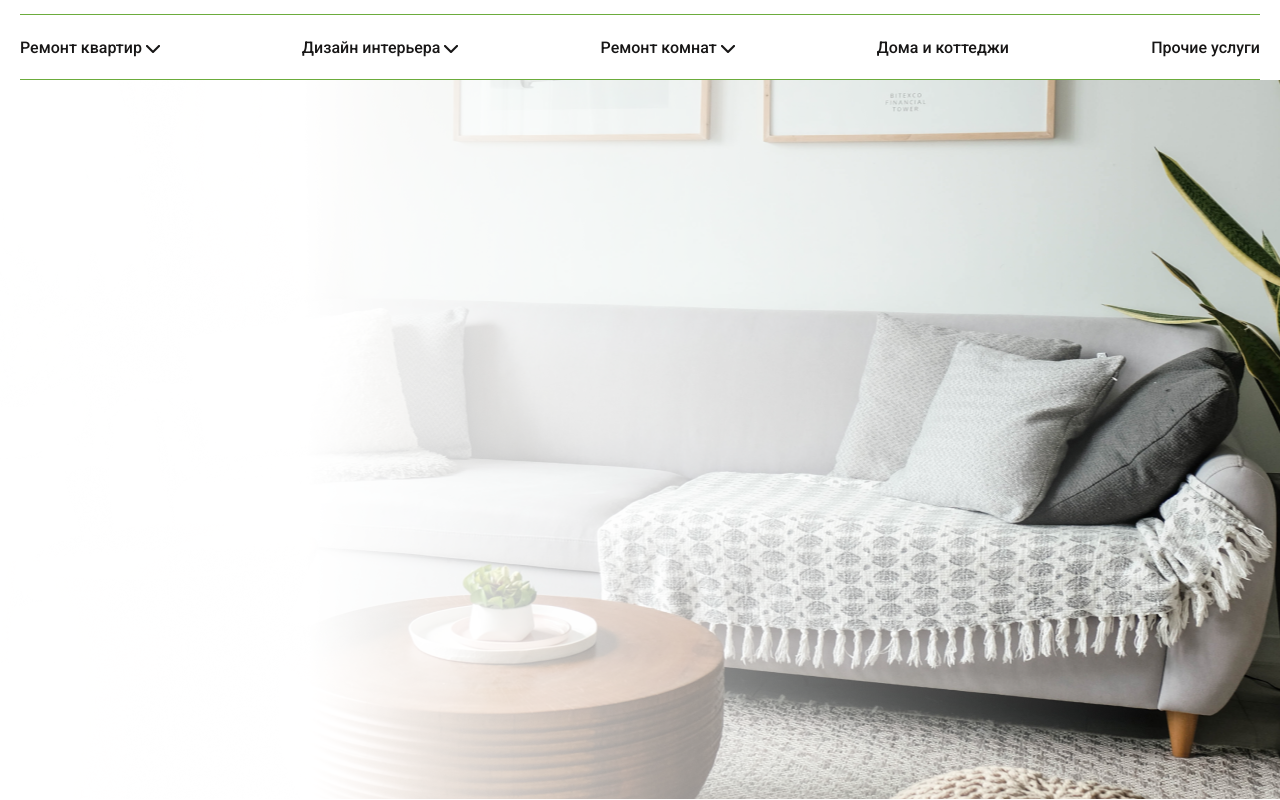
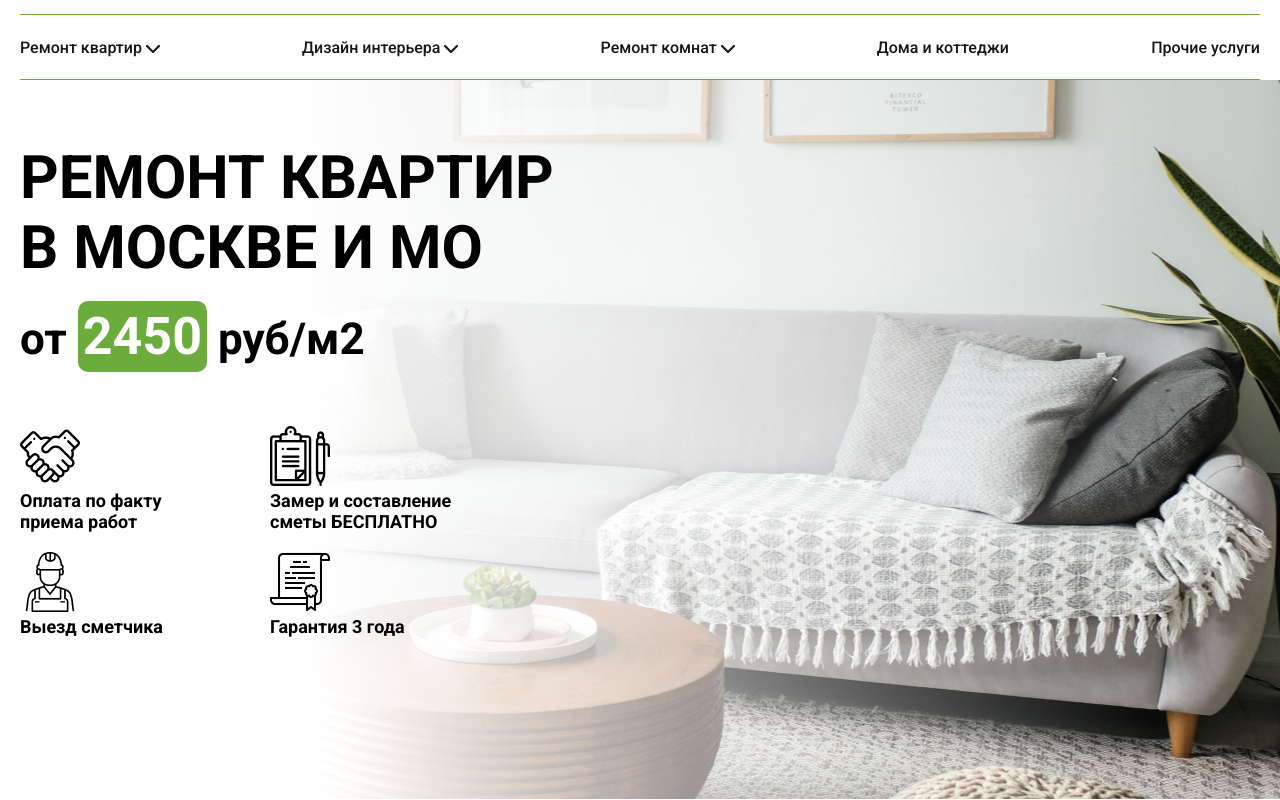
Before and after one commit to avkombatov/repair, a plain HTML site: page index.html in a window 1280 px wide. Shown: the part 77-877 px from the top of the page. Drawn offline with Linux system fonts and the light colour scheme.

Commit message:
сделан блок promo

```diff
--- a/index.html
+++ b/index.html
@@ -33,16 +33,39 @@
 </header>
 <nav class="nav center">
     <ul class="nav__ul">
-      <li class="nav__li"><a href="#" class="nav-li__a">Ремонт квартир <img src="img/nav/arrow.png" alt="arrow"></a></li>
-      <li class="nav__li"><a href="#" class="nav-li__a">Дизайн интерьера <img src="img/nav/arrow.png" alt="arrow"></a></li>
-      <li class="nav__li"><a href="#" class="nav-li__a">Ремонт комнат <img src="img/nav/arrow.png" alt="arrow"></a></li>
-      <li class="nav__li"><a href="#" class="nav-li__a">Дома и коттеджи</a></li>
-      <li class="nav__li"><a href="#" class="nav-li__a">Прочие услуги</a></li>
+        <li class="nav__li"><a href="#" class="nav-li__a">Ремонт квартир <img src="img/nav/arrow.png" alt="arrow"></a>
+        </li>
+        <li class="nav__li"><a href="#" class="nav-li__a">Дизайн интерьера <img src="img/nav/arrow.png" alt="arrow"></a>
+        </li>
+        <li class="nav__li"><a href="#" class="nav-li__a">Ремонт комнат <img src="img/nav/arrow.png" alt="arrow"></a>
+        </li>
+        <li class="nav__li"><a href="#" class="nav-li__a">Дома и коттеджи</a></li>
+        <li class="nav__li"><a href="#" class="nav-li__a">Прочие услуги</a></li>
     </ul>
 </nav>
 <div class="promo center">
+    <h1 class="promo__h1">РЕМОНТ КВАРТИР <br> В МОСКВЕ И МО</h1>
+    <span class="promo__price"> от <span class="promo__span">2450</span> руб/м2</span>
+    <div class="promo__conditions">
+    <div class="promo__condition"><img src="img/promo/cooperation.png" alt="cooperation" class="promo__img">
+        <p class="promo__p">Оплата по факту <br> приема работ</p>
+    </div>
+    <div class="promo__condition"><img src="img/promo/consent.png" alt="consent" class="promo__img">
+        <p class="promo__p">Замер и составление сметы БЕСПЛАТНО</p>
+    </div>
+    <div class="promo__condition"><img src="img/promo/builder.png" alt="builder" class="promo__img">
+        <p class="promo__p">Выезд сметчика </p>
+    </div>
+    <div class="promo__condition"><img src="img/promo/guarantee.png" alt="guarantee" class="promo__img">
+        <p class="promo__p">Гарантия 3 года</p>
+    </div>
 
 </div>
+</div>
+<div class="calculation">
+
+</div>
+
 
 <body>
 
--- a/scss/_promo.scss
+++ b/scss/_promo.scss
@@ -1,6 +1,50 @@
-.promo{
+.promo {
     height: 720px;
-    background-image:url(/img/promo/background.png), url(img/promo/background-main.png);
+    background-image: url(/img/promo/background.png), url(img/promo/background-main.png);
     background-repeat: no-repeat;
     background-position-x: 0px, center;
+padding-top:63px;
+    &__h1 {
+        font-style: normal;
+        font-weight: bold;
+        font-size: 60px;
+        line-height: 70px;
+
+        margin-bottom: 31px;
+    }
+
+    &__price {
+        font-weight: bold;
+        font-size: 44px;
+        line-height: 45px;
+        color: #000000;
+    }
+
+    &__span {
+        color: white;
+        background: #6CAC3D;
+        border-radius: 10px;
+        padding: 5px;
+        font-size: 52px;
+    }
+
+    &__p {
+        font-weight: bold;
+        font-size: 18px;
+        line-height: 21px;
+        min-width: 153px;
+        max-width: 211px;
+    }
+    &__conditions{
+        margin-top: 64px;
+        // display: flex;
+        // flex-wrap: wrap;
+        width: 500px;
+        display: grid;
+        grid-template-columns: 1fr 1fr;
+        grid-row-gap: 20px;
+    }
+    &__condition{
+        // margin-right: 74px;
+    }
 }
--- a/style.scss
+++ b/style.scss
@@ -3,3 +3,4 @@
 @import 'scss/header';
 @import 'scss/nav-menu';
 @import 'scss/promo';
+@import 'scss/calculation';
```
Also changed, not shown: img/promo/builder.png (added), img/promo/consent.png (added), img/promo/cooperation.png (added), img/promo/guarantee.png (added), scss/_calculation.scss (added), style.css, 1 other file.
